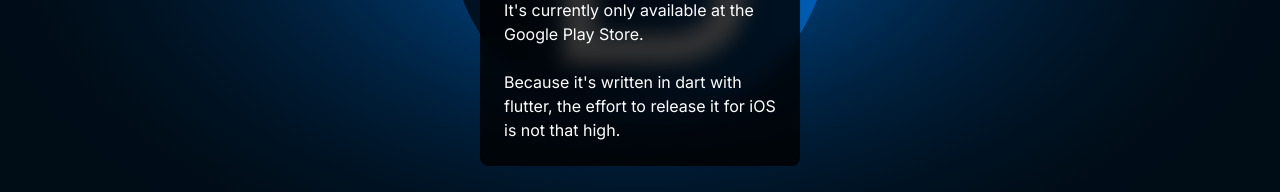
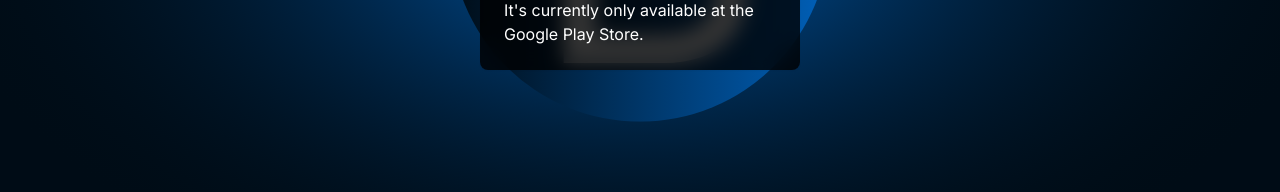
Before and after one commit to Maxterious/bytemax.dev, a Next.js app: page /projects/dare_to_share in a window 1280 px wide. Shown: the part 468-660 px from the top of the page. Built offline with nearby package versions, Linux system fonts and the light colour scheme.

Commit message:
npm update

```diff
--- a/src/app/projects/dare_to_share/page.tsx
+++ b/src/app/projects/dare_to_share/page.tsx
@@ -56,9 +56,6 @@
                         <p>Dare to Share is designed to be a fun and loosening up party game.</p>
                         <br />
                         <p>It&apos;s currently only available at the Google Play Store.</p>
-
-                        <br />
-                        <p>Because it&apos;s written in dart with flutter, the effort to release it for iOS is not that high.</p>
                     </CardContent>
                 </Card>
             </div>
```
Also changed, not shown: 1 other file (tests, documents, lock files or other folders).
